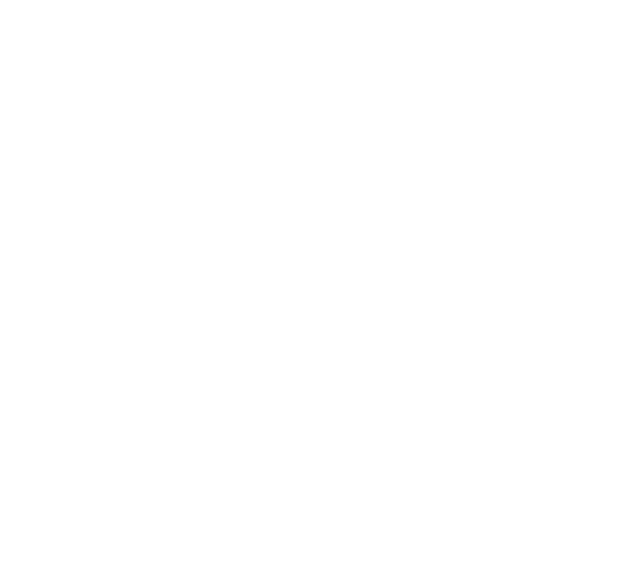
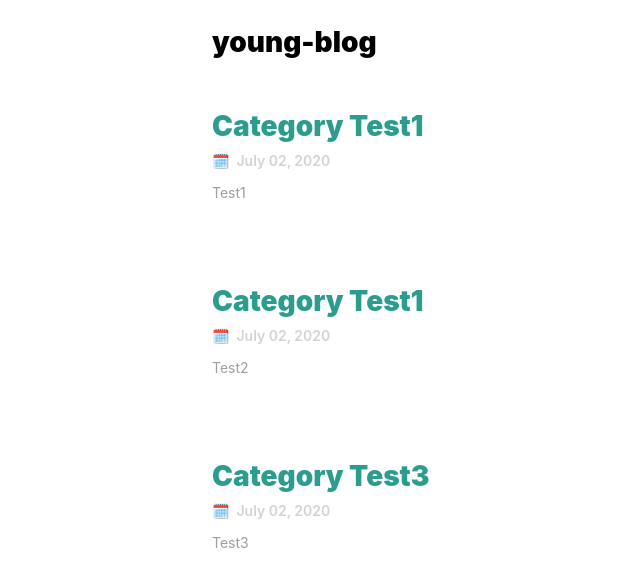
Before and after one commit to yuda1124/yuda1124-yuda1124.github.io, a Gatsby site: page / in a window 1280 px wide. Shown: the whole page, without its empty margins (1-641 px from the left). Built offline with nearby package versions, Linux system fonts and the light colour scheme; Gatsby itself is replaced by a stand-in of ours.

Commit message:
feat: index 페이지 구현

```diff
--- a/src/pages/index.tsx
+++ b/src/pages/index.tsx
@@ -1,9 +1,40 @@
 import React from 'react';
+import { graphql } from 'gatsby';
+import { Layout, PostSummaryList } from '../components';
+import { PostSummariesData } from '../types';
 
-const IndexPage = () => (
-  <div>
-    <title>Home Page</title>
-  </div>
-);
+type IndexPageProps = {
+  data: PostSummariesData;
+};
+
+const IndexPage = ({ data }: IndexPageProps) => {
+  const { allMarkdownRemark } = data;
+  const { edges: summaries } = allMarkdownRemark;
+  return (
+    <Layout>
+      <PostSummaryList {...{ summaries }} />
+    </Layout>
+  );
+};
 
 export default IndexPage;
+
+export const pageQuery = graphql`
+  query PostSummaries {
+    allMarkdownRemark(sort: { fields: [frontmatter___date], order: DESC }) {
+      edges {
+        node {
+          id
+          excerpt(pruneLength: 200, truncate: true)
+          fields {
+            slug
+          }
+          frontmatter {
+            date(formatString: "MMMM DD, YYYY")
+            title
+          }
+        }
+      }
+    }
+  }
+`;
```
